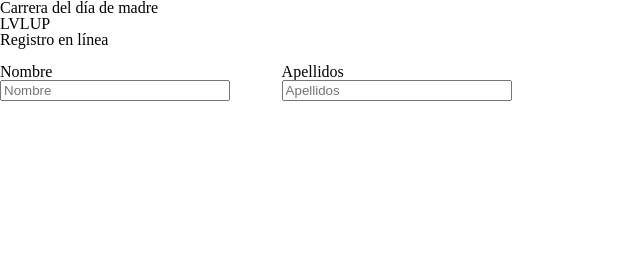
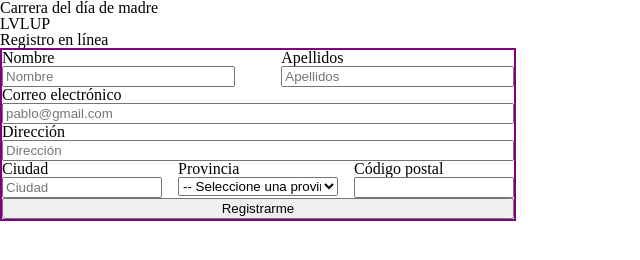
Before and after one commit to pmonestel/fro-01, a plain HTML site: page formularios/formularios.html in a window 1280 px wide. Shown: the whole page, without its empty margins (0-640 px from the left). Drawn offline with Linux system fonts and the light colour scheme.

Commit message:
Html formulario registro
Se agregó la estructura del formulario de registro

```diff
--- a/formularios/css/formularios.css
+++ b/formularios/css/formularios.css
@@ -1,5 +1,6 @@
 #frm-registro {
     width: 40%;
+    border: 2px solid purple;
 }
 
 #frm-registro .fila {
@@ -11,5 +12,17 @@
 #frm-registro .fila .columna {
     display: flex;
     flex-direction: column;
-    width: 45%;
+    width: 100%;
 }
+
+#frm-registro .fila .columna-2 {
+    display: flex;
+    flex-direction: column;
+    width: calc(100%/2.2);
+}
+
+#frm-registro .fila .columna-3 {
+    display: flex;
+    flex-direction: column;
+    width: calc(100%/3.2);
+}
--- a/formularios/formularios.html
+++ b/formularios/formularios.html
@@ -24,22 +24,66 @@
             <header>
                 <h3>Registro en línea</h3>
             </header>
-            <img src="imgs/referencia.jpeg" alt="">
+
             <form id="frm-registro">
 
                 <div class="fila">
-                    <div class="columna">
+                    <div class="columna-2">
                         <label for="txt-nombre">Nombre</label>
                         <input type="text" placeholder="Nombre" id="txt-nombre">
                     </div>
 
-                    <div class="columna">
+                    <div class="columna-2">
                         <label for="txt-apellidos">Apellidos</label>
                         <input type="text" placeholder="Apellidos" id="txt-apellidos">
                     </div>
                 </div>
 
+                <div class="fila">
+                    <div class="columna">
+                        <label for="txt-correo">Correo electrónico</label>
 
+                        <input type="email" id="txt-correo" placeholder="pablo@gmail.com">
+                    </div>
+                </div>
+
+                <div class="fila">
+                    <div class="columna">
+                        <label for="txt-direccion">Dirección</label>
+                        <input type="text" id="txt-direccion" placeholder="Dirección">
+                    </div>
+                </div>
+
+                <div class="fila">
+                    <div class="columna-3">
+                        <label for="txt-ciudad">Ciudad</label>
+                        <input type="text" id="txt-ciudad" placeholder="Ciudad">
+                    </div>
+
+                    <div class="columna-3">
+                        <label for="slt-provincia">Provincia</label>
+                        <select id="slt-provincia">
+                            <option value="">-- Seleccione una provincia --</option>
+                            <option value="1">San José</option>
+                            <option value="2">Alajuela</option>
+                            <option value="3">Cartago</option>
+                            <option value="4">Heredia</option>
+                            <option value="5">Puntarenas</option>
+                            <option value="6">Limón</option>
+                            <option value="7">Guanacaste</option>
+                        </select>
+                    </div>
+
+                    <div class="columna-3">
+                        <label for="txt-zip">Código postal</label>
+                        <input type="text" id="txt-zip">
+                    </div>
+                </div>
+                <div class="fila">
+                    <div class="columna">
+                        <button type="button" id="btn-registrar">Registrarme</button>
+                    </div>
+                </div>
             </form>
         </section>
     </main>
```
